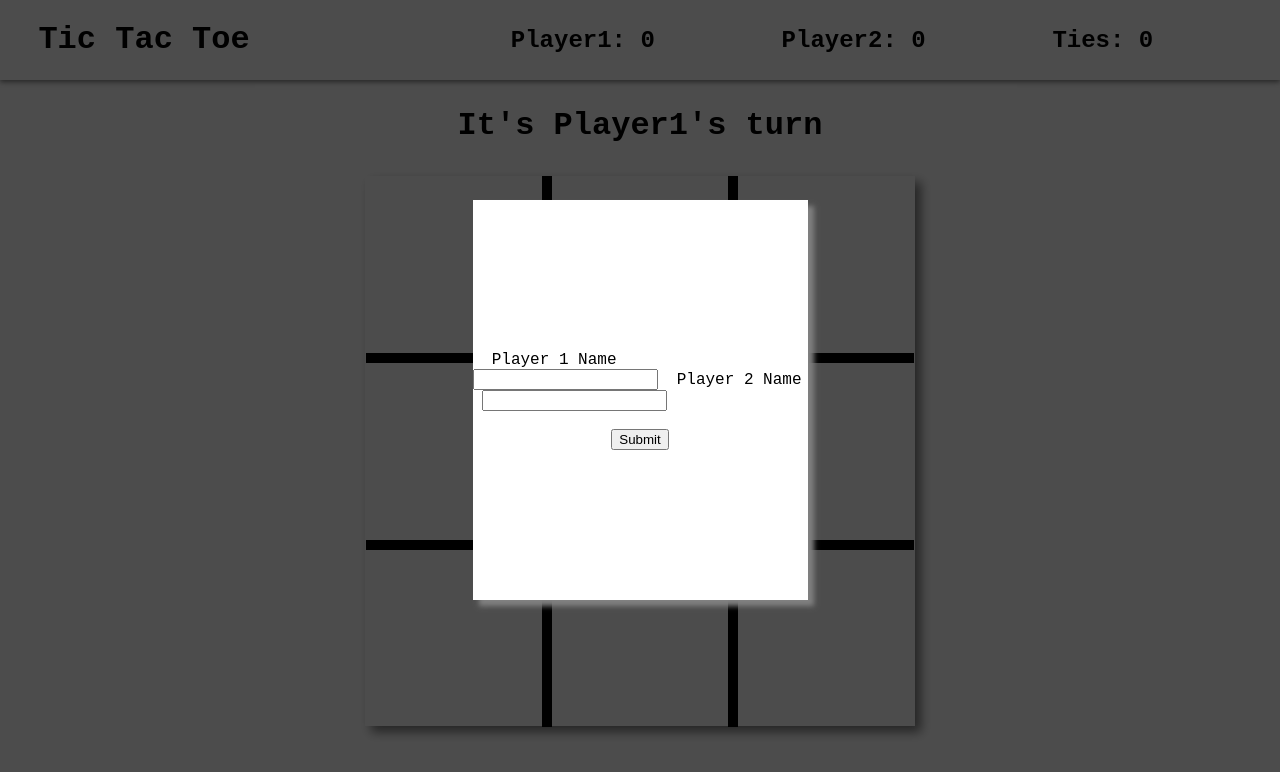
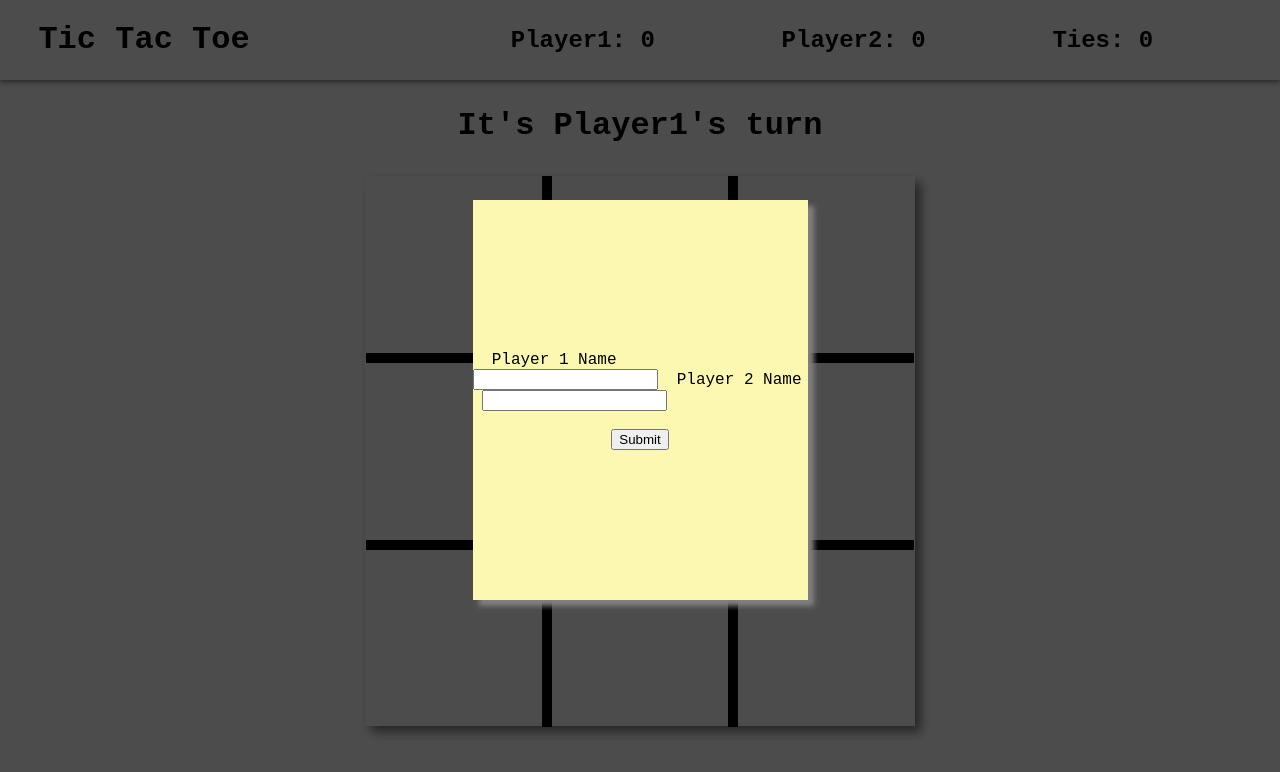
Before and after one commit to JuodyBun/tic-tac-toe, a React (Create React App) app: page / in a window 1280 px wide. Shown: the top 772 px of the page. Built offline with nearby package versions, Linux system fonts and the light colour scheme.

Commit message:
Change color of login screen.

```diff
--- a/src/App.css
+++ b/src/App.css
@@ -97,7 +97,7 @@
   justify-content: center;
   align-items: center;
   height: 400px;
-  background: white;
+  background: rgb(252, 247, 177);
   width: 335px;
   box-shadow: 6px 6px 5px gray;
 }
```
Also changed, not shown: 1 other file (tests, documents, lock files or other folders).
